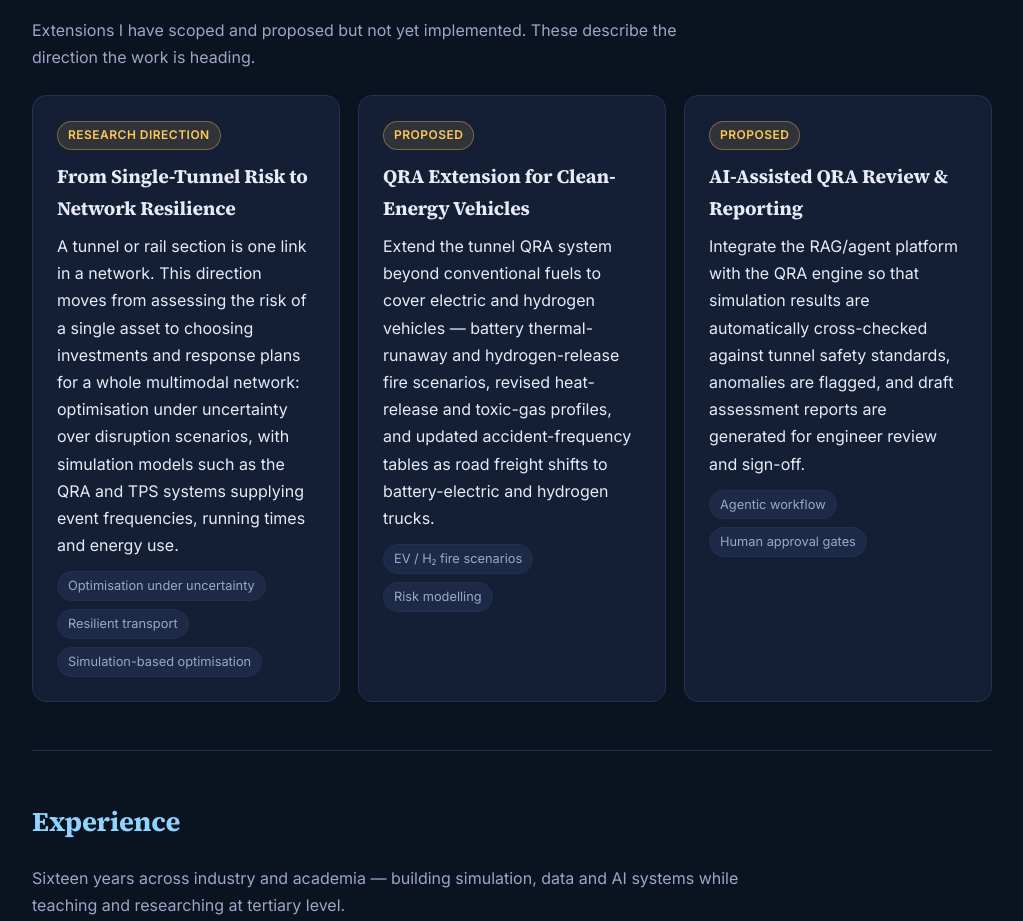
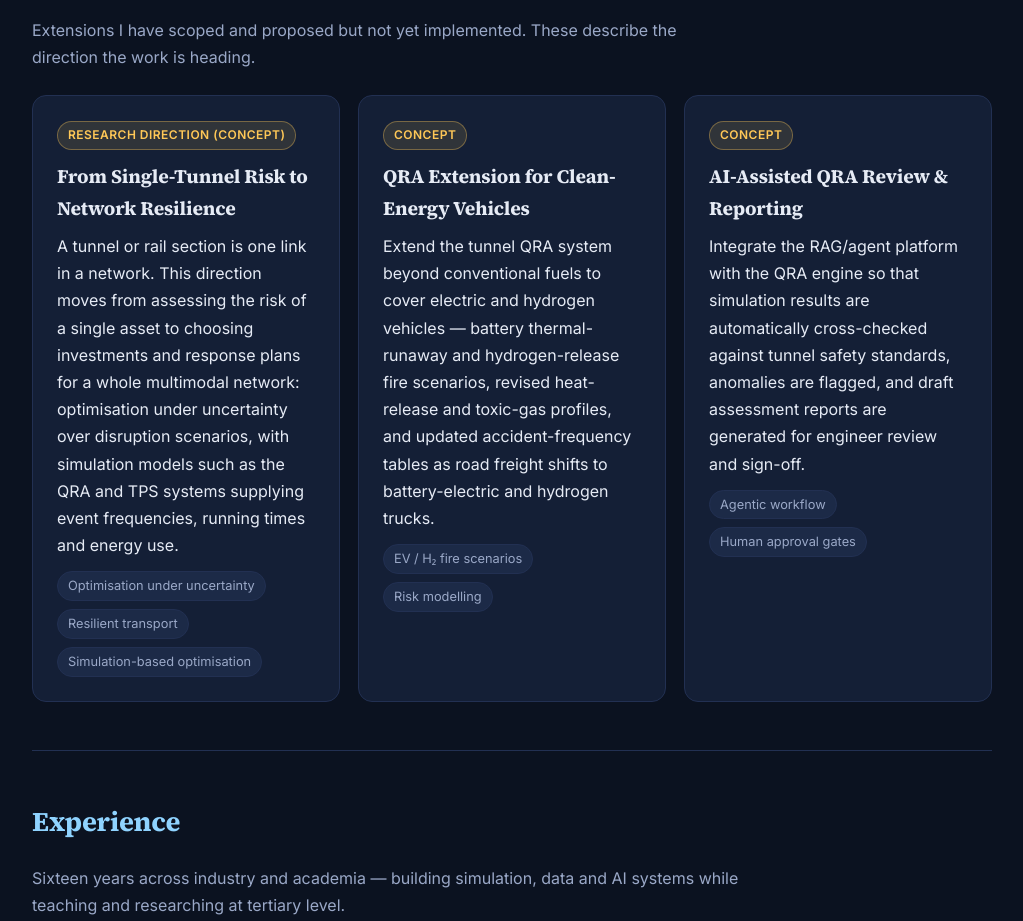
Before and after one commit to abiodun-devs/abiodun-devs.github.io, a plain HTML site: page index.html in a window 1280 px wide. Shown: the part 4185-5106 px from the top of the page, without its empty margins (128-1151 px from the left). Drawn offline with Linux system fonts and the light colour scheme.

Commit message:
Update badge labels from 'Proposed' to 'Concept'update2

```diff
--- a/index.html
+++ b/index.html
@@ -474,7 +474,7 @@
       <div class="grid two">
 
         <div class="card">
-          <span class="badge proposed">Research direction</span>
+          <span class="badge proposed">Research direction (concept)</span>
           <h3>From Single-Tunnel Risk to Network Resilience</h3>
           <p>
             A tunnel or rail section is one link in a network. This direction moves from assessing the
@@ -487,7 +487,7 @@
 
 
         <div class="card">
-          <span class="badge proposed">Proposed</span>
+          <span class="badge proposed">Concept</span>
           <h3>QRA Extension for Clean-Energy Vehicles</h3>
           <p>
             Extend the tunnel QRA system beyond conventional fuels to cover electric and hydrogen
@@ -500,7 +500,7 @@
 
 
         <div class="card">
-          <span class="badge proposed">Proposed</span>
+          <span class="badge proposed">Concept</span>
           <h3>AI-Assisted QRA Review &amp; Reporting</h3>
           <p>
             Integrate the RAG/agent platform with the QRA engine so that simulation results are
```
